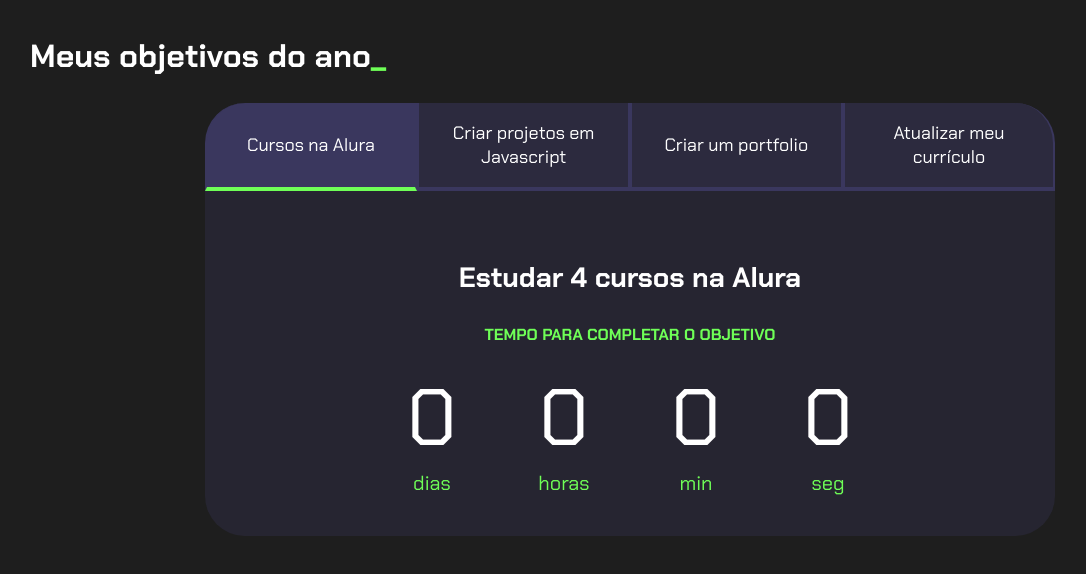
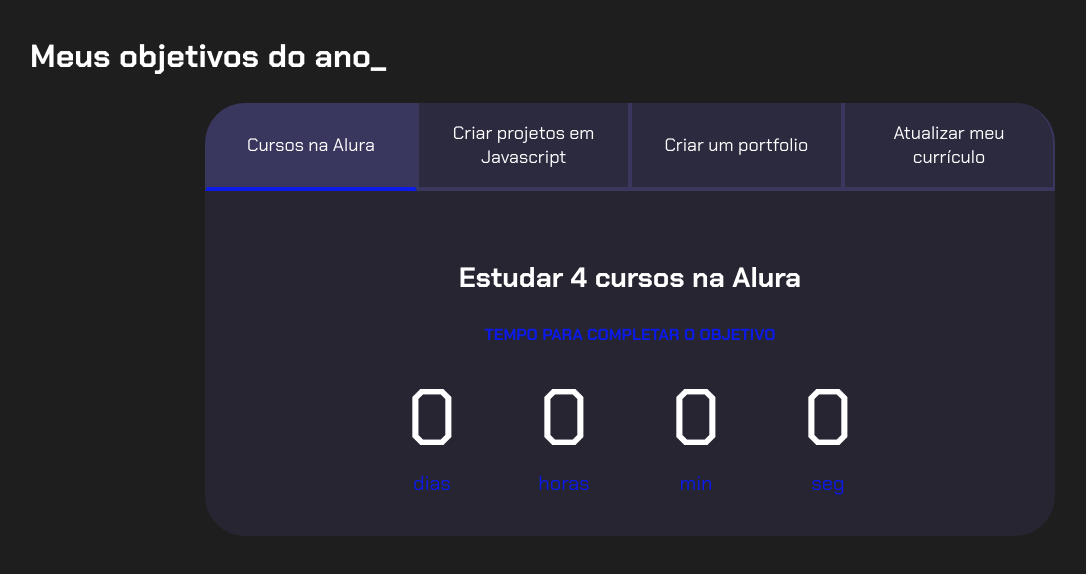
Before and after one commit to adhan-mattos/projeto-de-vida., a plain HTML site: page index.html in a window 1280 px wide. Shown: the whole page, without its empty margins (10-1096 px from the left). Drawn offline with Linux system fonts and the light colour scheme.

Commit message:
style.css

```diff
--- a/style.css
+++ b/style.css
@@ -2,7 +2,7 @@
 
 :root {
     --cor-de-fundo: #1E1E1E;
-    --verde: #6FFF57;
+    --azul: #0c1be9;
     --branco: #FFFFFF;
     --botao-ativo: #3A375E;
     --botao-inativo: rgba(58, 55, 94, 0.5);
@@ -63,7 +63,7 @@
 
 .botao.ativo{
     background-color: var(--botao-ativo);
-    border-bottom: 4px solid var(--verde);
+    border-bottom: 4px solid var(--azul);
 }
 
 .abas-textos{
@@ -85,7 +85,7 @@
 }
 .aba-conteudo-titulo-secundario{
     text-align: center;
-    color: var(--verde);
+    color: var(--azul);
     text-transform: uppercase;
 }
 
@@ -107,7 +107,7 @@
 }
 
 .contador-digito-texto{
-    color: var(--verde);
+     color: var(--azul);
     font-size: 20px;
     margin: 0;
 
```
